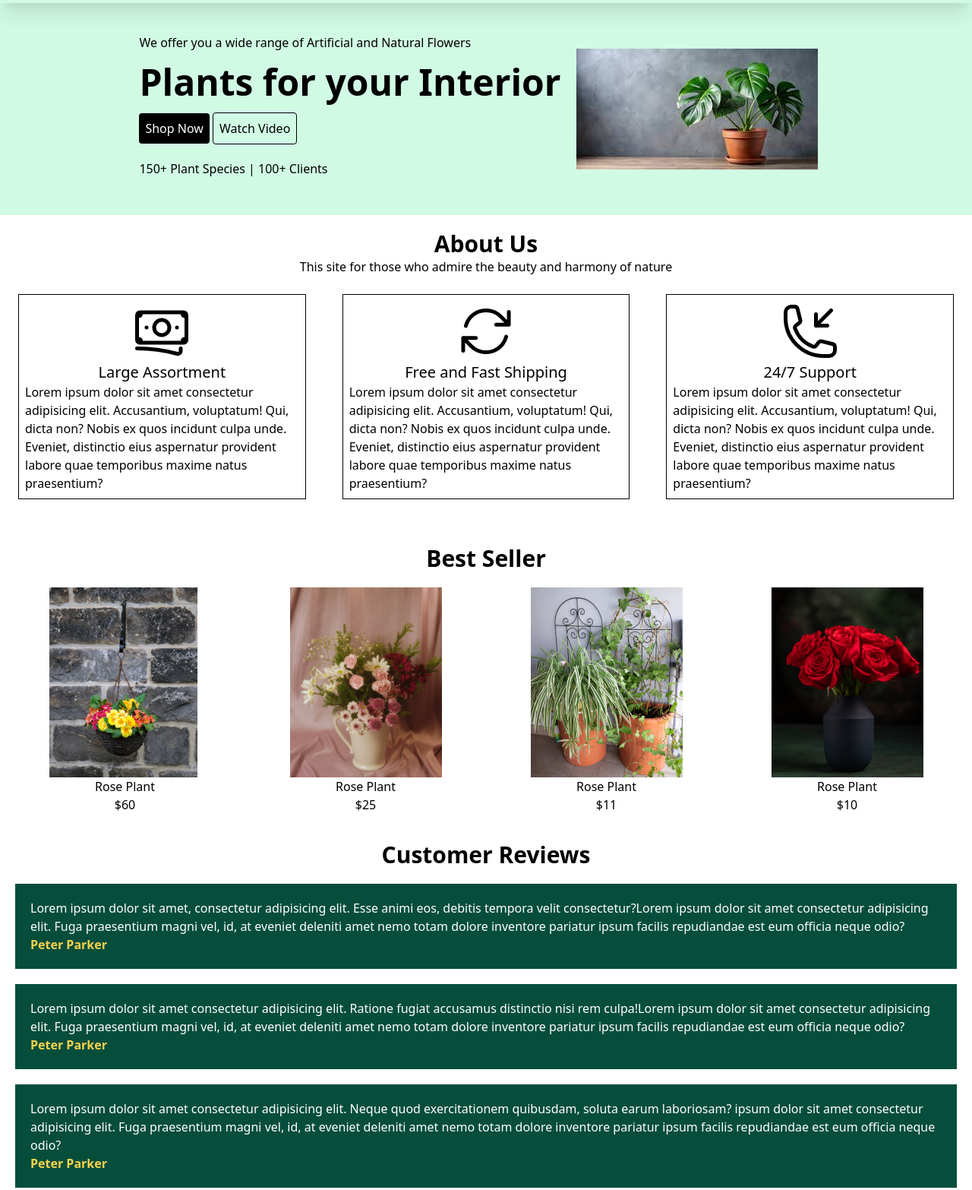
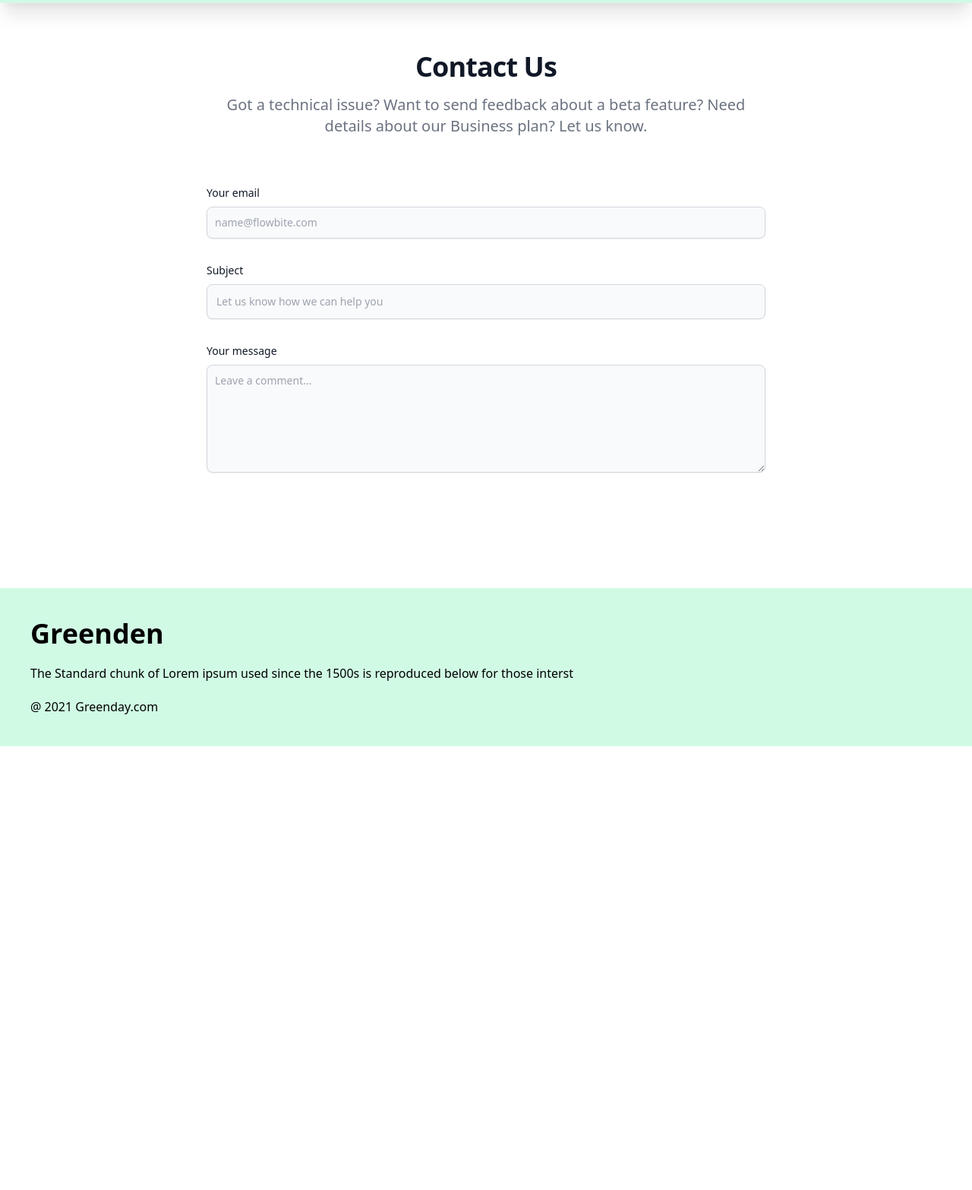
Before and after one commit to thanush244/Tailwindcss-Greenden, a plain HTML site: page index.html in a window 1280 px wide. Shown: the part 56-1622 px from the top of the page at 76% size. After the commit the page ends 1038 px from the top, so only its background shows below. Drawn offline with nearby package versions, Linux system fonts and the light colour scheme.

Commit message:
Update index.html

```diff
--- a/index.html
+++ b/index.html
@@ -13,9 +13,25 @@
     <nav class=" bg-green-100 p-3 flex items-center justify-between shadow-xl sticky top-0 z-10">
         <h1 class="  text-3xl">Greenden</h1>
 
-        <svg class="w-6 h-6 md:hidden" xmlns="http://www.w3.org/2000/svg" fill="none" viewBox="0 0 24 24" stroke-width="1.5" stroke="currentColor" class="size-6">
+        <svg id="menuicon" class="w-6 h-6 md:hidden" xmlns="http://www.w3.org/2000/svg" fill="none" viewBox="0 0 24 24" stroke-width="1.5" stroke="currentColor" class="size-6">
             <path stroke-linecap="round" stroke-linejoin="round" d="M3.75 6.75h16.5M3.75 12h16.5m-16.5 5.25h16.5" />
           </svg>
+          <section id="sidenav" class="bg-green-100 fixed z-20 top-0 transition-all duration-1000 " style="width: 50%; height: 100vh; right: -50%; ">
+            <div class="text-right p-5">
+                <p id="closenav" class="inline cursor-pointer">X</p>
+            </div>
+            <ul class="flex flex-col gap-10 items-center text-green-600 ">
+                <li>
+                    <a class="hover:underline hover:text-black" href="index.html">Home</a>
+                </li>
+                <li>
+                    <a  class="hover:underline hover:text-black" href="product.html">Products</a>
+                </li>
+                <li>
+                    <a  class="hover:underline hover:text-black" href="contact.html">contact</a>
+                </li>
+            </ul>
+        </section>
 
 
     <ul class="flex gap-5 text-green-600 hidden md:flex ">
@@ -30,113 +46,34 @@
         </li>
     </ul>
     </nav>
-    <section class="bg-green-100 p-4 md:p-10 flex justify-center">
-        <div>
-        <p class="mb-4">We offer you a wide range of Artificial and Natural Flowers</p>
-        <h2 class="font-bold text-3xl md:text-5xl mb-4"> Plants for your Interior</h2>
-        <div>
-            <button class="bg-black rounded p-2 text-white">Shop Now</button>
-            <button class=" border border-black rounded p-2 hover: hover:bg-green-800">Watch Video</button>
-        </div>
-        <p class="mt-5"> 150+ Plant Species | 100+ Clients</p>
-    </div>
-    <div class="hidden md:block p-5">
-    <img src="./images/download.jpg">
-    </section>
-
-    <section class="text-center">
-        <h1 class=" text-3xl font-bold mt-5">About Us</h1>
-        <p>This site for those who admire the beauty and harmony of nature</p>
-    </section>
-    <div class="md:flex justify-center">
-        <div class="border border-black p-2 m-6 flex flex-col items-center ">
-            <svg xmlns="http://www.w3.org/2000/svg" fill="none" viewBox="0 0 24 24" stroke-width="1.5" stroke="currentColor" class="w-20 ">
-                <path stroke-linecap="round" stroke-linejoin="round" d="M2.25 18.75a60.07 60.07 0 0 1 15.797 2.101c.727.198 1.453-.342 1.453-1.096V18.75M3.75 4.5v.75A.75.75 0 0 1 3 6h-.75m0 0v-.375c0-.621.504-1.125 1.125-1.125H20.25M2.25 6v9m18-10.5v.75c0 .414.336.75.75.75h.75m-1.5-1.5h.375c.621 0 1.125.504 1.125 1.125v9.75c0 .621-.504 1.125-1.125 1.125h-.375m1.5-1.5H21a.75.75 0 0 0-.75.75v.75m0 0H3.75m0 0h-.375a1.125 1.125 0 0 1-1.125-1.125V15m1.5 1.5v-.75A.75.75 0 0 0 3 15h-.75M15 10.5a3 3 0 1 1-6 0 3 3 0 0 1 6 0Zm3 0h.008v.008H18V10.5Zm-12 0h.008v.008H6V10.5Z" />
-              </svg>
-
-            <h2 class="text-xl font-medium text-center">Large Assortment</h2>
-            <p>Lorem ipsum dolor sit amet consectetur adipisicing elit. Accusantium, voluptatum! Qui, dicta non? Nobis ex quos incidunt culpa unde. Eveniet, distinctio eius aspernatur provident labore quae temporibus maxime natus praesentium?</p>
-        </div>
-
-        <div class="border border-black p-2 m-6 flex flex-col items-center">
-            <svg class="w-20 " xmlns="http://www.w3.org/2000/svg" fill="none" viewBox="0 0 24 24" stroke-width="1.5" stroke="currentColor" >
-                <path stroke-linecap="round" stroke-linejoin="round" d="M16.023 9.348h4.992v-.001M2.985 19.644v-4.992m0 0h4.992m-4.993 0 3.181 3.183a8.25 8.25 0 0 0 13.803-3.7M4.031 9.865a8.25 8.25 0 0 1 13.803-3.7l3.181 3.182m0-4.991v4.99" />
-              </svg>
-
-            <h2 class="text-xl font-medium text-center">Free and Fast Shipping</h2>
-            <p>Lorem ipsum dolor sit amet consectetur adipisicing elit. Accusantium, voluptatum! Qui, dicta non? Nobis ex quos incidunt culpa unde. Eveniet, distinctio eius aspernatur provident labore quae temporibus maxime natus praesentium?</p>
-        </div>
-
-        <div class="border border-black p-2 m-6 flex flex-col items-center">
-            <svg xmlns="http://www.w3.org/2000/svg" fill="none" viewBox="0 0 24 24" stroke-width="1.5" stroke="currentColor" class="w-20  ">
-                <path stroke-linecap="round" stroke-linejoin="round" d="M14.25 9.75v-4.5m0 4.5h4.5m-4.5 0 6-6m-3 18c-8.284 0-15-6.716-15-15V4.5A2.25 2.25 0 0 1 4.5 2.25h1.372c.516 0 .966.351 1.091.852l1.106 4.423c.11.44-.054.902-.417 1.173l-1.293.97a1.062 1.062 0 0 0-.38 1.21 12.035 12.035 0 0 0 7.143 7.143c.441.162.928-.004 1.21-.38l.97-1.293a1.125 1.125 0 0 1 1.173-.417l4.423 1.106c.5.125.852.575.852 1.091V19.5a2.25 2.25 0 0 1-2.25 2.25h-2.25Z" />
-              </svg>
-
-            <h2 class="text-xl font-medium text-center">24/7 Support</h2>
-            <p>Lorem ipsum dolor sit amet consectetur adipisicing elit. Accusantium, voluptatum! Qui, dicta non? Nobis ex quos incidunt culpa unde. Eveniet, distinctio eius aspernatur provident labore quae temporibus maxime natus praesentium?</p>
-        </div>
-
-    </div>
-    <section class="p-4 text-center">
-        <h1 class="font-bold mt-5 text-3xl"> Best Seller</h1>
-        <div class="grid grid-cols-2 md:grid-cols-4 mt-5 gap-5">
+</section>
+<section class="bg-white dark:bg-gray-900">
+    <div class="py-8 lg:py-16 px-4 mx-auto max-w-screen-md">
+        <h2 class="mb-4 text-4xl tracking-tight font-extrabold text-center text-gray-900 dark:text-white">Contact Us</h2>
+        <p class="mb-8 lg:mb-16 font-light text-center text-gray-500 dark:text-gray-400 sm:text-xl">Got a technical issue? Want to send feedback about a beta feature? Need details about our Business plan? Let us know.</p>
+        <form action="#" class="space-y-8">
             <div>
-                <img src="./images/photo2.png" class="inline hover:shadow-xl transform hover:-translate-y-2">
-                <h1>Rose Plant</h1>
-                <p>$60</p>
+                <label for="email" class="block mb-2 text-sm font-medium text-gray-900 dark:text-gray-300">Your email</label>
+                <input type="email" id="email" class="shadow-sm bg-gray-50 border border-gray-300 text-gray-900 text-sm rounded-lg focus:ring-primary-500 focus:border-primary-500 block w-full p-2.5 dark:bg-gray-700 dark:border-gray-600 dark:placeholder-gray-400 dark:text-white dark:focus:ring-primary-500 dark:focus:border-primary-500 dark:shadow-sm-light" placeholder="name@flowbite.com" required>
             </div>
             <div>
-                <img src="./images/photo3.png" class="inline hover:shadow-xl transform hover:-translate-y-2">
-                <h1>Rose Plant</h1>
-                <p>$25</p>
+                <label for="subject" class="block mb-2 text-sm font-medium text-gray-900 dark:text-gray-300">Subject</label>
+                <input type="text" id="subject" class="block p-3 w-full text-sm text-gray-900 bg-gray-50 rounded-lg border border-gray-300 shadow-sm focus:ring-primary-500 focus:border-primary-500 dark:bg-gray-700 dark:border-gray-600 dark:placeholder-gray-400 dark:text-white dark:focus:ring-primary-500 dark:focus:border-primary-500 dark:shadow-sm-light" placeholder="Let us know how we can help you" required>
             </div>
-            <div>
-                <img src="./images/photo4.png" class="inline hover:shadow-xl transform hover:-translate-y-2">
-                <h1>Rose Plant</h1>
-                <p>$11</p>
+            <div class="sm:col-span-2">
+                <label for="message" class="block mb-2 text-sm font-medium text-gray-900 dark:text-gray-400">Your message</label>
+                <textarea id="message" rows="6" class="block p-2.5 w-full text-sm text-gray-900 bg-gray-50 rounded-lg shadow-sm border border-gray-300 focus:ring-primary-500 focus:border-primary-500 dark:bg-gray-700 dark:border-gray-600 dark:placeholder-gray-400 dark:text-white dark:focus:ring-primary-500 dark:focus:border-primary-500" placeholder="Leave a comment..."></textarea>
             </div>
-            <div>
-                <img src="./images/photo5.png " class="inline hover:shadow-xl transform hover:-translate-y-2">
-                <h1>Rose Plant</h1>
-                <p>$10</p>
-            </div>
-        </div>
+            <button type="submit" class="py-3 px-5 text-sm font-medium text-center text-white rounded-lg bg-primary-700 sm:w-fit hover:bg-primary-800 focus:ring-4 focus:outline-none focus:ring-primary-300 dark:bg-primary-600 dark:hover:bg-primary-700 dark:focus:ring-primary-800">Send message</button>
+        </form>
+    </div>
+  </section>
 
-    </section>
-    <section>
-        <h1 class="text-3xl font-bold mt-5 text-center">Customer Reviews</h1>
-        <div class="flex flex-col gap-5 justify-center text-white m-5 ">
-            <div class="bg-green-900 p-5 ">
-
-            <P>Lorem ipsum dolor sit amet, consectetur adipisicing elit. Esse animi eos, debitis tempora velit consectetur?Lorem ipsum dolor sit amet consectetur adipisicing elit. Fuga praesentium magni vel, id, at eveniet deleniti amet nemo totam dolore inventore pariatur ipsum facilis repudiandae est eum officia neque odio?</P>
-            <p class="font-bold text-yellow-300">Peter Parker</p>
-        </div>
-
-        <div class="bg-green-900 p-5 ">
-
-            <P>Lorem ipsum dolor sit amet consectetur adipisicing elit. Ratione fugiat accusamus distinctio nisi rem culpa!Lorem ipsum dolor sit amet consectetur adipisicing elit. Fuga praesentium magni vel, id, at eveniet deleniti amet nemo totam dolore inventore pariatur ipsum facilis repudiandae est eum officia neque odio?</P>
-            <p class="font-bold text-yellow-300">Peter Parker</p>
-        </div>
-
-        <div class="bg-green-900 p-5">
-
-            <P>Lorem ipsum dolor sit amet consectetur adipisicing elit. Neque quod exercitationem quibusdam, soluta earum laboriosam? ipsum dolor sit amet consectetur adipisicing elit. Fuga praesentium magni vel, id, at eveniet deleniti amet nemo totam dolore inventore pariatur ipsum facilis repudiandae est eum officia neque odio?</P>
-            <p class="font-bold text-yellow-300">Peter Parker</p>
-        </div>
-        </div>
-    </section>
-    <section class="text-center">
-        <h1 class="text-3xl font-bold mt-5 text-center">Join our News Letter</h1>
-        <p>Signup for our email newspaper to get exclusive discounts, updates, and more</p>
-        <input type="text" class="border border-black p-2 m-3" style="width: 80%;">
-        <br>
-        <button class="bg-black text-white p-3 m-1 underline">Subscribe</button>
-
-    </section>
-    <section class="bg-green-100 p-10 flex flex-col gap-5 mt-3">
-    <h1 class="text-4xl font-bold">Greenden</h1>
-    <p>The Standard chunk of Lorem ipsum used since the 1500s is reproduced below for those interst</p>
-    <p>@ 2021 Greenday.com</p>
-    </section>
+<section class="bg-green-100 p-10 flex flex-col gap-5 mt-3">
+<h1 class="text-4xl font-bold">Greenden</h1>
+<p>The Standard chunk of Lorem ipsum used since the 1500s is reproduced below for those interst</p>
+<p>@ 2021 Greenday.com</p>
+</section>
+<script src="contact.js"></script>
 </body>
 </html>
```
